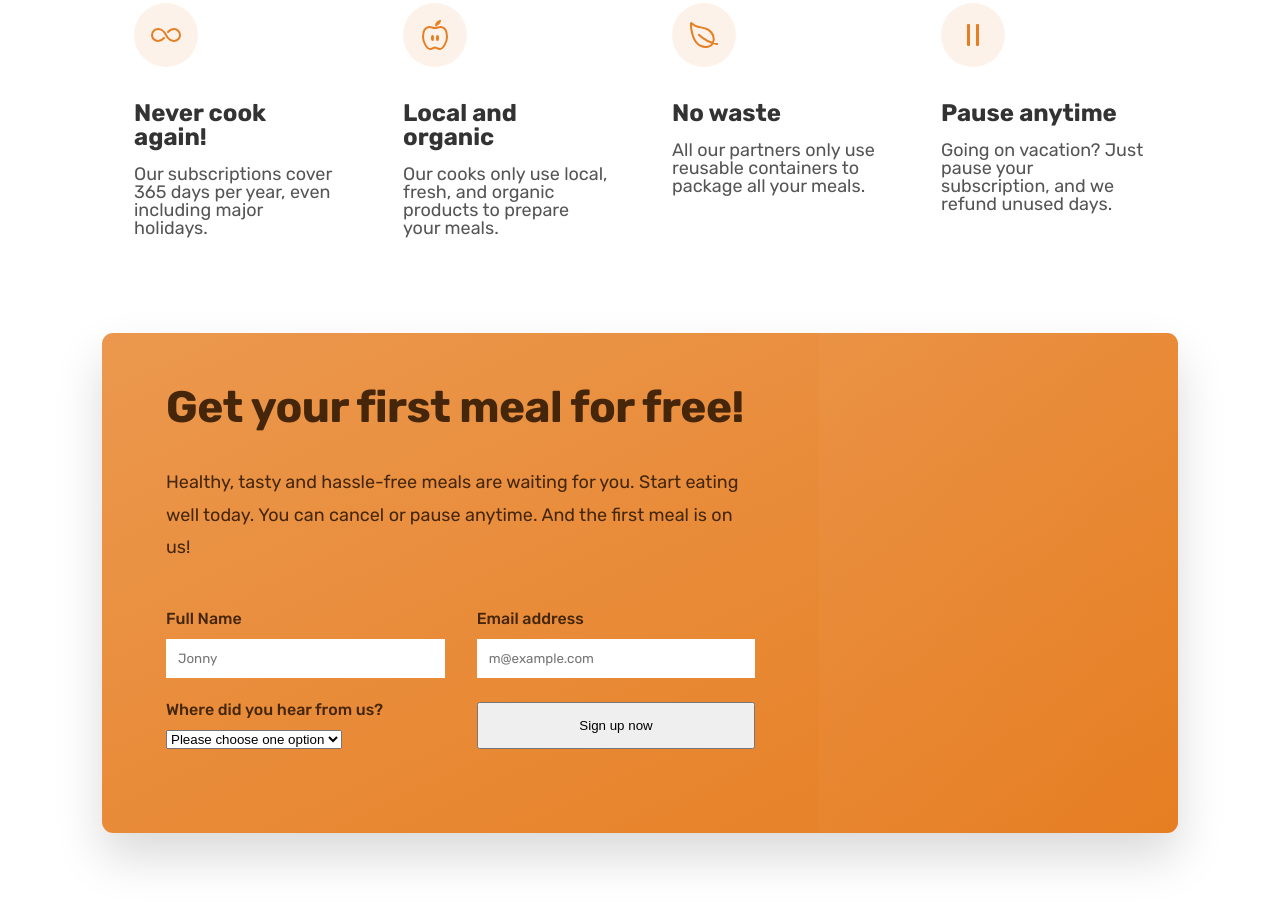
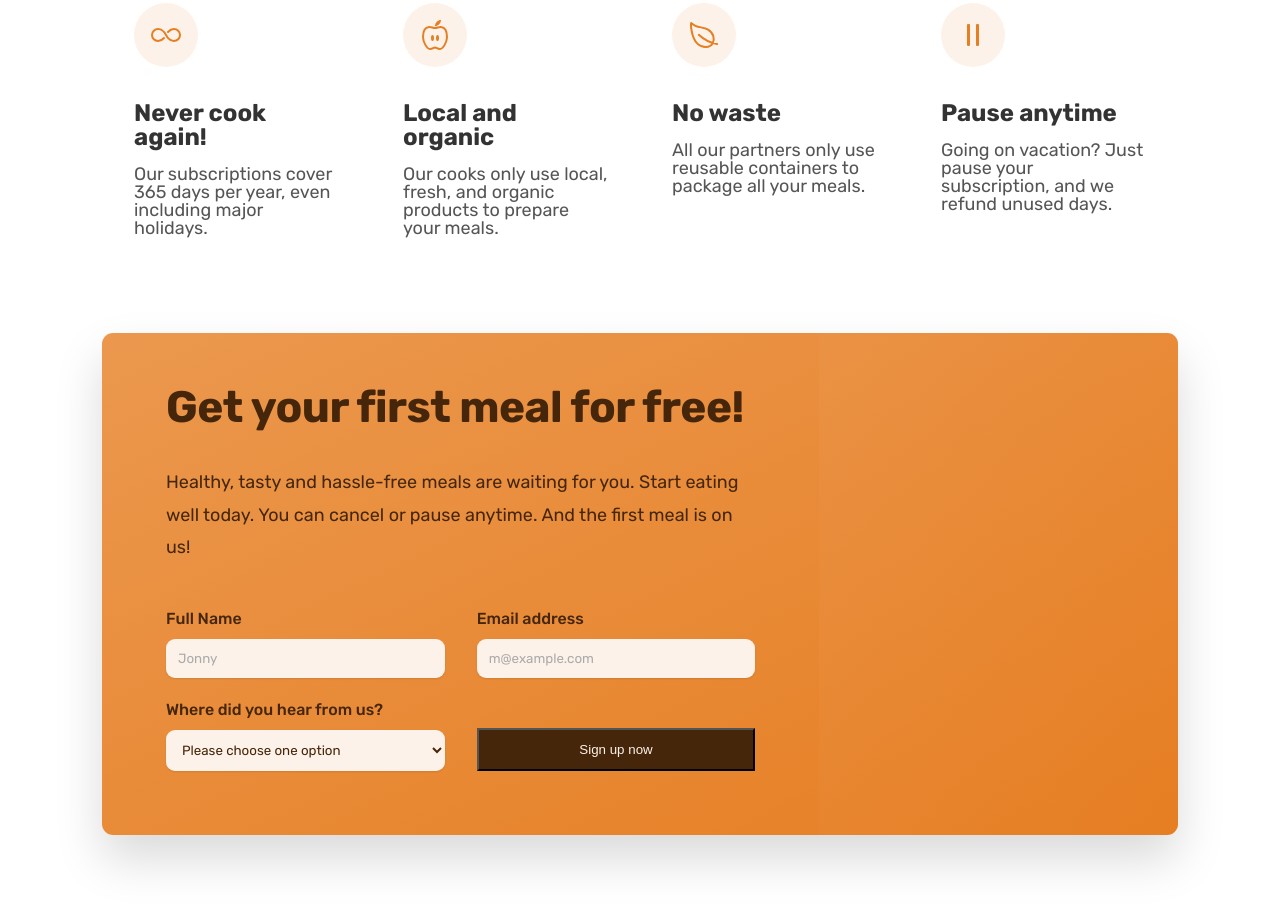
Before and after one commit to 1OLEG1988/code, a plain HTML site: page index.html in a window 1280 px wide. Shown: the part 5077-5984 px from the top of the page. Drawn offline with nearby package versions, Linux system fonts and the light colour scheme.

Commit message:
feat: cta section

```diff
--- a/css/general.css
+++ b/css/general.css
@@ -128,16 +128,21 @@ body {
   letter-spacing: 0.75px;
 }
 
+.btn,
 .btn:link,
 .btn:visited {
   display: inline-block;
-  background-color: #e67e22;
+
   color: #fff;
   font-weight: 600px;
   text-decoration: none;
   font-size: 2rem;
   padding: 1.6rem 3.2rem;
   border-radius: 9px;
+
+  border: none;
+  cursor: pointer;
+  font-family: inherit;
 
   /* Put transition on original "state" */
   /* transition: background-color 0.3s; */
@@ -167,6 +172,18 @@ body {
 
   /* Trick to add border inside */
   box-shadow: inset 0 0 3px #fff;
+}
+
+.btn--form {
+  background-color: #45260a;
+  color: #fdf2e9;
+  align-self: end;
+  padding: 1.2rem;
+}
+
+.btn--form:hover {
+  background-color: #fff;
+  color: #555;
 }
 
 .link:link,
@@ -205,6 +222,13 @@ body {
   color: #e67e22;
 }
 
+*:focus {
+  outline: none;
+  /* outline: 4px dotted #e67e22;
+  outline-offset: 8px; */
+  box-shadow: 0 0 0 0.8rem rgba(230, 125, 34, 0.562);
+}
+
 /* HELPER/SETTINGS CLASSES */
 .margin-right-sm {
   margin-right: 1.6rem !important;
--- a/css/style.css
+++ b/css/style.css
@@ -447,7 +447,7 @@ strong {
   box-shadow: 0 2.4rem 4.8rem rgba(0, 0, 0, 0.15);
   border-radius: 11px;
   background-image: linear-gradient(to right bottom, #eb984e, #e67e22);
-  height: 50rem;
+
   overflow: hidden;
 }
 
@@ -492,14 +492,26 @@ strong {
   font-weight: 500;
   margin-bottom: 1.2rem;
 }
-.cta-form input {
+.cta-form input,
+.cta-form select {
   width: 100%;
   padding: 1.2rem;
   font-style: 1.8rem;
   font-family: inherit;
+  color: inherit;
   border: none;
+  background-color: #fdf2e9;
+  border-radius: 9px;
+  box-shadow: 0 1px 2px rgba(0, 0, 0, 0.1);
 }
-.cta-form select {
+
+.cta-form input::placeholder {
+  color: #aaa;
 }
-.cta-form button {
+
+.cta *:focus {
+  outline: none;
+  /* outline: 4px dotted #e67e22;
+  outline-offset: 8px; */
+  box-shadow: 0 0 0 0.8rem rgba(253, 242, 233, 0.5);
 }
--- a/index.html
+++ b/index.html
@@ -609,7 +609,7 @@
       </select>
     </div>
 
-<button class="btn">Sign up now</button>
+<button class="btn--form">Sign up now</button>
 
 <!--<input type="checkbox"/>
 <input type="nubmer"/>-->
```
